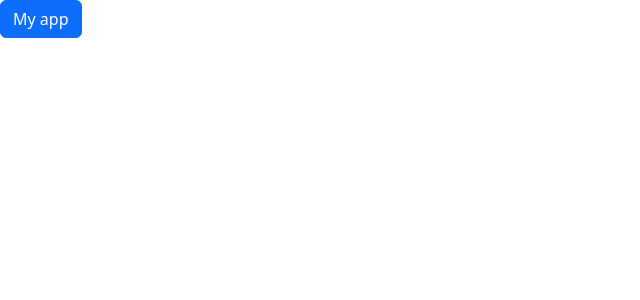
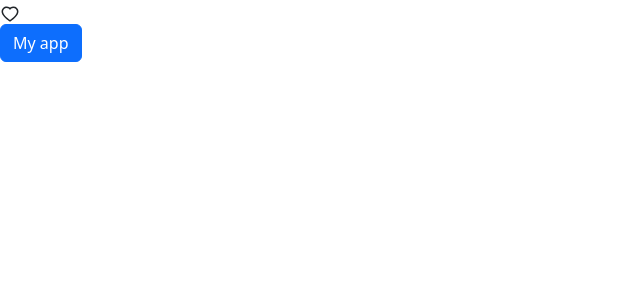
Before and after one commit to dhyseni20/games-app, a React (Vite) app: page / in a window 1280 px wide. Shown: the top 300 px of the page, without its empty margins (0-640 px from the left). Built offline with nearby package versions, Linux system fonts and the light colour scheme.

Commit message:
Like Component

```diff
--- a/package.json
+++ b/package.json
@@ -12,7 +12,8 @@
   "dependencies": {
     "bootstrap": "^5.3.1",
     "react": "^18.2.0",
-    "react-dom": "^18.2.0"
+    "react-dom": "^18.2.0",
+    "react-icons": "^4.10.1"
   },
   "devDependencies": {
     "@types/react": "^18.2.15",
--- a/src/App.tsx
+++ b/src/App.tsx
@@ -1,11 +1,13 @@
 import { useState } from "react";
 import Alert from "./components/Alert";
 import Button from "./components/Button";
+import Like from "./components/Like";
 
 function App() {
   const [alertVisible, setAlertVisible] = useState(false);
   return (
     <div>
+      <Like onClick={() => console.log("Clicked")} />
       {alertVisible && (
         <Alert onClose={() => setAlertVisible(false)}>My alert</Alert>
       )}
--- /dev/null
+++ b/src/components/Like.tsx
@@ -0,0 +1,19 @@
+import { useState } from "react";
+import { AiFillHeart, AiOutlineHeart } from "react-icons/ai";
+
+interface Props {
+  onClick: () => void;
+}
+
+const Like = ({ onClick }: Props) => {
+  const [status, setStatus] = useState(false);
+
+  const toggle = () => {
+    setStatus(!status);
+    onClick();
+  };
+
+  if (status) return <AiFillHeart color="#ff6b81" size={20} onClick={toggle} />;
+  return <AiOutlineHeart size={20} onClick={toggle} />;
+};
+export default Like;
```
Also changed, not shown: 1 other file (tests, documents, lock files or other folders).
